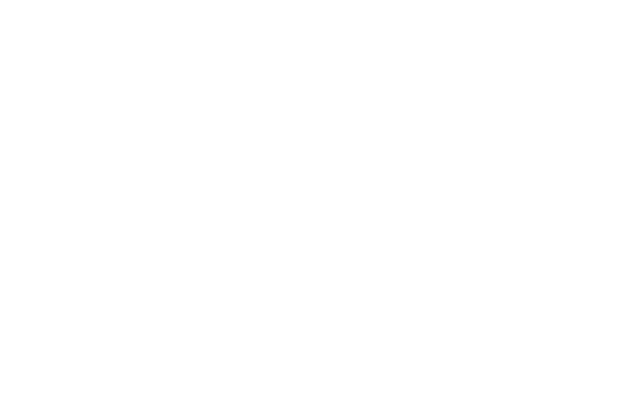
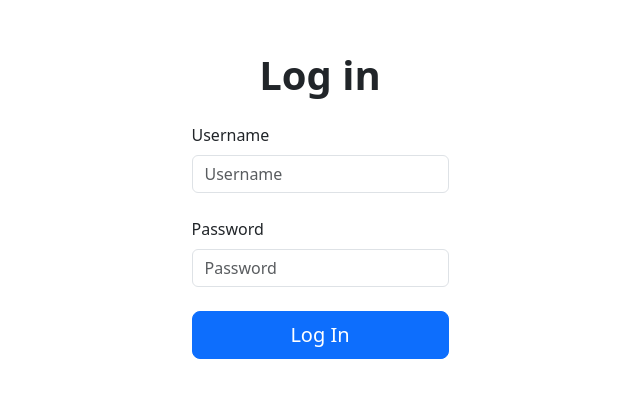
Before and after one commit to garbagevehicletracker/com.buie.garbagevehicletracker-backbone, a React (Vite) app: page /login in a window 1280 px wide. Before the commit this address had no page. Shown: the part 195-592 px from the top of the page, without its empty margins (320-960 px from the left). Built offline with nearby package versions, Linux system fonts and the light colour scheme.

Commit message:
improve the css

```diff
--- a/package.json
+++ b/package.json
@@ -23,6 +23,8 @@
     "react": "^18.2.0",
     "react-bootstrap": "^2.10.0",
     "react-dom": "^18.2.0",
+    "react-loader-spinner": "^6.1.6",
+    "react-loading-skeleton": "^3.4.0",
     "react-router-dom": "^6.22.0",
     "socket.io-client": "^4.7.4",
     "styled-components": "^6.1.8"
--- a/src/App.jsx
+++ b/src/App.jsx
@@ -1,16 +1,16 @@
 import { Route, BrowserRouter as Router, Routes } from "react-router-dom";
 import LoginForm from "./pages/LoginForm";
 import AdminPage from "./pages/AdminPage";
-// import AddVehicle from "./pages/AddVehicle";
+import AddVehicle from "./pages/AddVehicle";
 import AddDriver from "./pages/AddDriver";
 const App = () => {
   return (
     <Router>
       <Routes>
-        {/* <Route path="/login" element={<LoginForm />} /> */}
+        <Route path="/login" exact element={<LoginForm />} />
         {/* <Route path="/" element={<DashboardPage />} /> */}
-        {/* <Route path="/admin" element={<AdminPage />} /> */}
-        {/* <Route path="/addvehicle" element={<AddVehicle />} /> */}
+        <Route path="/admin" element={<AdminPage />} />
+        <Route path="/addvehicle" element={<AddVehicle />} />
         <Route path="/adddriver" element={<AddDriver />} />
 
       </Routes>
--- a/src/pages/AddVehicle.jsx
+++ b/src/pages/AddVehicle.jsx
@@ -1,4 +1,4 @@
-import React, { useState } from 'react';
+import { useState } from 'react';
 import 'bootstrap/dist/css/bootstrap.min.css';
 
 const API_URL = 'https://garbage-tracking-backend.onrender.com/vehicles/create-vehicle';
--- a/src/pages/AdminPage.jsx
+++ b/src/pages/AdminPage.jsx
@@ -1,7 +1,7 @@
-import React, { useState, useEffect } from 'react';
-import { Container, Button, Col, Row } from 'react-bootstrap';
-import 'bootstrap/dist/css/bootstrap.min.css'; // Import Bootstrap CSS
-import AssignForm from '../components/AssignForm';
+import "bootstrap/dist/css/bootstrap.min.css";
+import { useEffect, useState } from "react";
+import { Button, Card, Col, Container, Row } from "react-bootstrap";
+import AssignForm from "../components/AssignForm";
 
 const App = () => {
   // State to store data from APIs
@@ -12,34 +12,43 @@
   useEffect(() => {
     // Fetching data from APIs
     const fetchAreas = async () => {
-      const token = localStorage.getItem('token');
-      const response = await fetch('https://garbage-tracking-backend.onrender.com/areas/get-all-areas/', {
+      const token = localStorage.getItem("token");
+      const response = await fetch(
+        "https://garbage-tracking-backend.onrender.com/areas/get-all-areas/",
+        {
           headers: {
             Authorization: `Bearer ${token}`,
           },
-      });
+        }
+      );
       const data = await response.json();
       setAreas(data);
     };
 
     const fetchDrivers = async () => {
-      const token = localStorage.getItem('token');
-      const response = await fetch('https://garbage-tracking-backend.onrender.com/drivers/get-all-drivers', {
+      const token = localStorage.getItem("token");
+      const response = await fetch(
+        "https://garbage-tracking-backend.onrender.com/drivers/get-all-drivers",
+        {
           headers: {
             Authorization: `Bearer ${token}`,
           },
-      });
+        }
+      );
       const data = await response.json();
       setDrivers(data);
     };
 
     const fetchVehicles = async () => {
-      const token = localStorage.getItem('token');
-      const response = await fetch('https://garbage-tracking-backend.onrender.com/vehicles/get-vehicles', {
+      const token = localStorage.getItem("token");
+      const response = await fetch(
+        "https://garbage-tracking-backend.onrender.com/vehicles/get-vehicles",
+        {
           headers: {
             Authorization: `Bearer ${token}`,
           },
-      });
+        }
+      );
       const data = await response.json();
       setVehicles(data);
     };
@@ -51,13 +60,16 @@
   }, []);
 
   return (
-    <Container>
+    <div className="d-flex flex-column align-items-center bg-light overflow-x-hidden m-0 p-3 min-vh-100">
+      <Container fluid className="p-0 d-flex flex-column flex-grow-1">
         <Row>
-        {/* Future Section */}
-        <Col xl={12}>
-          <div style={{ width: '90%', height: '70vh', padding: '20px', margin: 'auto' , overflow: 'scroll'}}>
-            <h2>Future Section</h2>
-            {/* Displaying data from APIs and rendering AssignForm for each area */}
+          <Col
+            xl={12}
+            className="position-relative overflow-auto"
+            style={{ maxHeight: "90vh" }}
+          >
+            <h2 className="mb-4">Future Section</h2>
+            <Card className="bg-light my-4 p-4">
               {areas.map((area) => (
                 <AssignForm
                   key={area._id}
@@ -66,24 +78,28 @@
                   vehicle={vehicles}
                 />
               ))}
-          </div>
+            </Card>
           </Col>
         </Row>
-
-      {/* Buttons Section */}
-      <Row className="mt-3">
+      </Container>
+      <div className="d-flex flex-row gap-4 justify-content-around w-100 position-fixed bottom-0 p-2 bg-light" style={{ zIndex: 1 }}>
         <Col>
-          <Button variant="primary">
+          <Button variant="primary" className="w-100 p-2">
             Add Driver
           </Button>
         </Col>
         <Col>
-          <Button variant="secondary">
+          <Button variant="secondary" className="w-100 p-2">
             Add Vehicle
           </Button>
         </Col>
-      </Row>
-    </Container>
+        <Col>
+          <Button variant="secondary" className="w-100 p-2">
+            Next
+          </Button>
+        </Col>
+      </div>
+    </div>
   );
 };
 
--- a/src/pages/LoginForm.jsx
+++ b/src/pages/LoginForm.jsx
@@ -1,119 +1,108 @@
-import React, { useState } from 'react';
-import Avatar from '@mui/material/Avatar';
-import Button from '@mui/material/Button';
-import CssBaseline from '@mui/material/CssBaseline';
-import TextField from '@mui/material/TextField';
-import Link from '@mui/material/Link';
-import Box from '@mui/material/Box';
-import LockOutlinedIcon from '@mui/icons-material/LockOutlined';
-import Typography from '@mui/material/Typography';
-import Container from '@mui/material/Container';
-import { createTheme, ThemeProvider } from '@mui/material/styles';
-import { useNavigate } from 'react-router-dom';
+import { useEffect, useState } from "react";
+import Button from "react-bootstrap/Button";
+import Container from "react-bootstrap/Container";
+import Form from "react-bootstrap/Form";
+import { useNavigate } from "react-router-dom";
+const LoginForm = () => {
+  const [username, setUsername] = useState("");
+  const [password, setPassword] = useState("");
+  const [loading, setLoading] = useState(false);
+  const [error, setError] = useState("");
+  const navigate = useNavigate();
 
-const AdminPage = () => {
-  return (
-    <div>
-      <h2>Welcome to Admin Page!</h2>
-      {/* You can add more content or components for the admin page */}
-    </div>
-  );
-}
-
-const SignIn = () => {
-  const [username, setUsername] = useState('');
-  const [password, setPassword] = useState('');
-  const navigate = useNavigate(); // Use useNavigate hook
+  useEffect(() => {
+    // Add cleanup logic if needed
+    return () => {
+      // Cleanup logic
+    };
+  }, []);
 
   const handleLogin = async (event) => {
     event.preventDefault();
 
     try {
-      const response = await fetch('https://garbage-tracking-backend.onrender.com/admin/login', {
-        method: 'POST',
+      setLoading(true);
+      setError("");
+
+      const response = await fetch(
+        "https://garbage-tracking-backend.onrender.com/admin/login",
+        {
+          method: "POST",
           headers: {
-          'Content-Type': 'application/json',
+            "Content-Type": "application/json",
           },
           body: JSON.stringify({ username, password }),
-      });
+        }
+      );
 
       if (response.ok) {
         const data = await response.json();
         const token = data.token;
 
         // Store token in localStorage or a state management solution of your choice
-        localStorage.setItem('token', token);
+        localStorage.setItem("token", token);
 
         // Redirect to AdminPage on successful login
-        navigate('/admin'); // Replace '/admin' with your desired route
-
-        // You can use the token in the headers for subsequent requests
-        // Example: headers: { 'Authorization': `Bearer ${token}` }
-
+        navigate("/admin"); // Use navigate from React Router
       } else {
-        console.error('Login failed');
+        console.error("Login failed");
+        setError("Login failed. Please try again."); // Set an appropriate error message
       }
     } catch (error) {
-      console.error('Error during login:', error);
+      console.error("Error during login:", error);
+      setError("An unexpected error occurred. Please try again."); // Set an appropriate error message
+    } finally {
+      setLoading(false);
     }
   };
 
   return (
-    <ThemeProvider theme={createTheme()}>
-      <Container component="main" maxWidth="xs">
-        <CssBaseline />
-        <Box
-          sx={{
-            marginTop: 8,
-            display: 'flex',
-            flexDirection: 'column',
-            alignItems: 'center',
-          }}
-        >
-          <Avatar sx={{ m: 1, bgcolor: 'secondary.main' }}>
-            <LockOutlinedIcon />
-          </Avatar>
-          <Typography component="h1" variant="h5">
-            Sign in
-          </Typography>
-          <Box component="form" onSubmit={handleLogin} noValidate sx={{ mt: 1 }}>
-            <TextField
-              margin="normal"
-              required
-              fullWidth
-              id="email"
-              label="Email Address"
-              name="email"
-              autoComplete="email"
-              autoFocus
+    <>
+      <Container className=" rounded-lg p-4  d-flex flex-column align-items-center justify-content-center min-vh-100">
+        <div className="d-flex flex-column align-items-center ">
+          <h1 className="text-center mb-4 fw-bold">Log in</h1>
+          <Form onSubmit={handleLogin}>
+            <Form.Group className="mb-4">
+              <Form.Label htmlFor="username">Username</Form.Label>
+              <Form.Control
+                type="text"
+                id="username"
+                placeholder="Username"
                 value={username}
                 onChange={(e) => setUsername(e.target.value)}
+                disabled={loading}
               />
-            <TextField
-              margin="normal"
-              required
-              fullWidth
-              name="password"
-              label="Password"
+            </Form.Group>
+
+            <Form.Group className="mb-4">
+              <Form.Label htmlFor="password">Password</Form.Label>
+              <Form.Control
                 type="password"
                 id="password"
-              autoComplete="current-password"
+                placeholder="Password"
                 value={password}
                 onChange={(e) => setPassword(e.target.value)}
+                disabled={loading}
               />
+            </Form.Group>
+
+            {error && (
+              <div className="text-center text-danger mb-4">{error}</div>
+            )}
+
             <Button
+              variant="primary"
               type="submit"
-              fullWidth
-              variant="contained"
-              sx={{ mt: 3, mb: 2 }}
+              className="w-100 btn-lg"
+              disabled={loading}
             >
-              Sign In
+              {loading ? "Logging In..." : "Log In"}
             </Button>
-          </Box>
-        </Box>
+          </Form>
+        </div>
       </Container>
-    </ThemeProvider>
+    </>
   );
-}
+};
 
-export default SignIn;
+export default LoginForm;
```
Also changed, not shown: src/components/Navbar.jsx (added, +44 -0 lines), 1 other file (tests, documents, lock files or other folders). Lines whose indentation alone changed are shown as unchanged.
